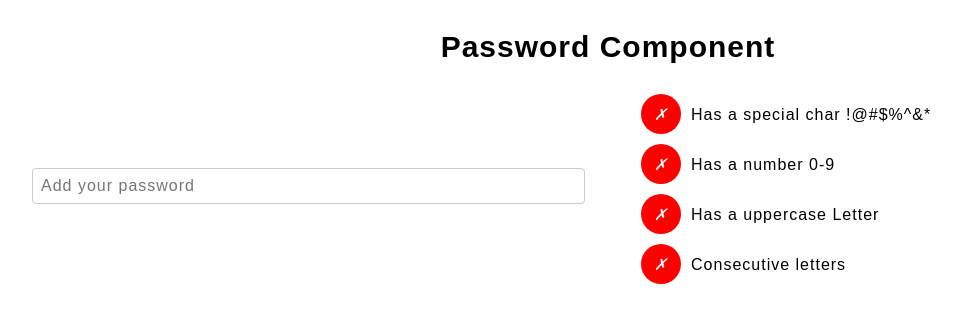
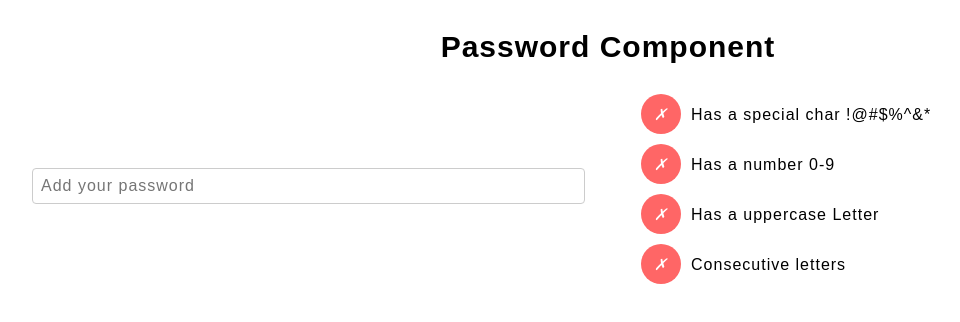
Before and after one commit to LRegalado1996/Password-Checker-Qventus, a React (Create React App) app: page / in a window 1280 px wide. Shown: the top 322 px of the page, without its empty margins (32-992 px from the left). Built offline with nearby package versions, Linux system fonts and the light colour scheme.

Commit message:
set correct colors

```diff
--- a/src/Assets/variables.scss
+++ b/src/Assets/variables.scss
@@ -1,5 +1,7 @@
 //Variables colors
 $white: #fff;
+$red: #ff6666;
+$green: #00cc66;
 $backgroundColor: #fafafa;
 $borderColor: #ccc;
 $firstColor: #1a5b46;
--- a/src/Components/PasswordValidator/style.scss
+++ b/src/Components/PasswordValidator/style.scss
@@ -19,14 +19,14 @@
         align-items: center;
 
         &.tick {
-          background-color: green;
+          background-color: $green;
           &::before {
             content: "\2713";
           }
         }
 
         &.cross {
-          background-color: red;
+          background-color: $red;
           &::before {
             content: "\2717";
           }
```
